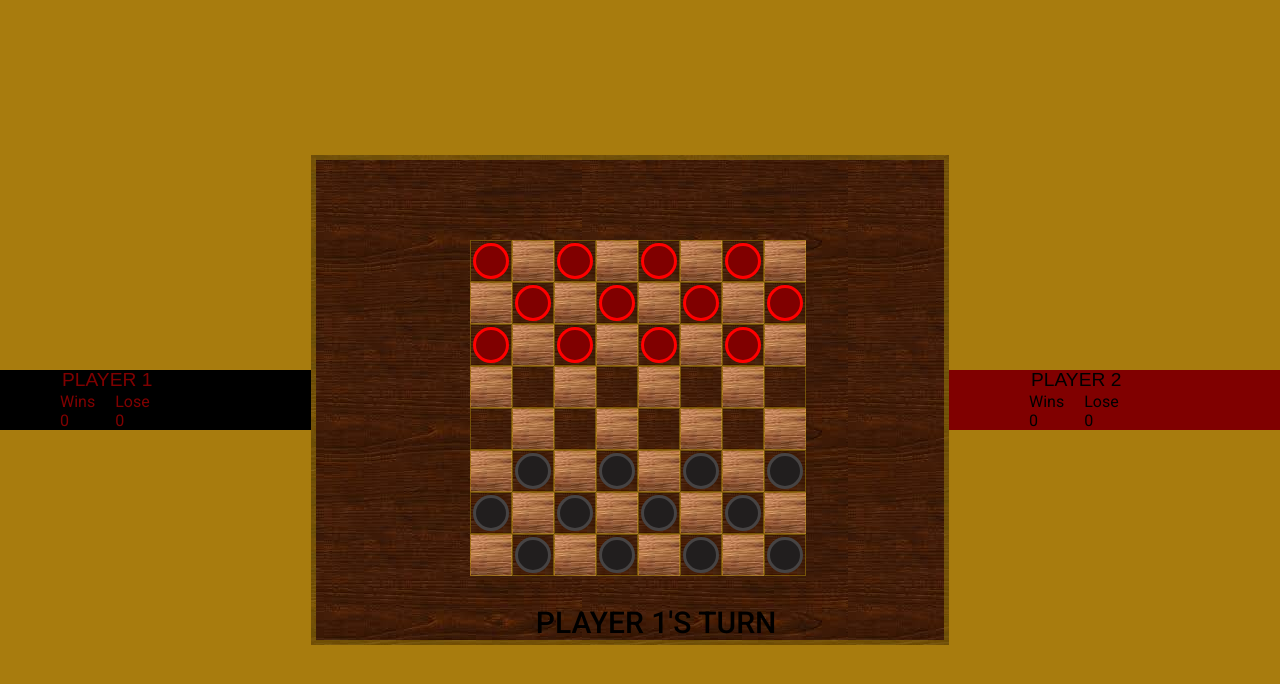
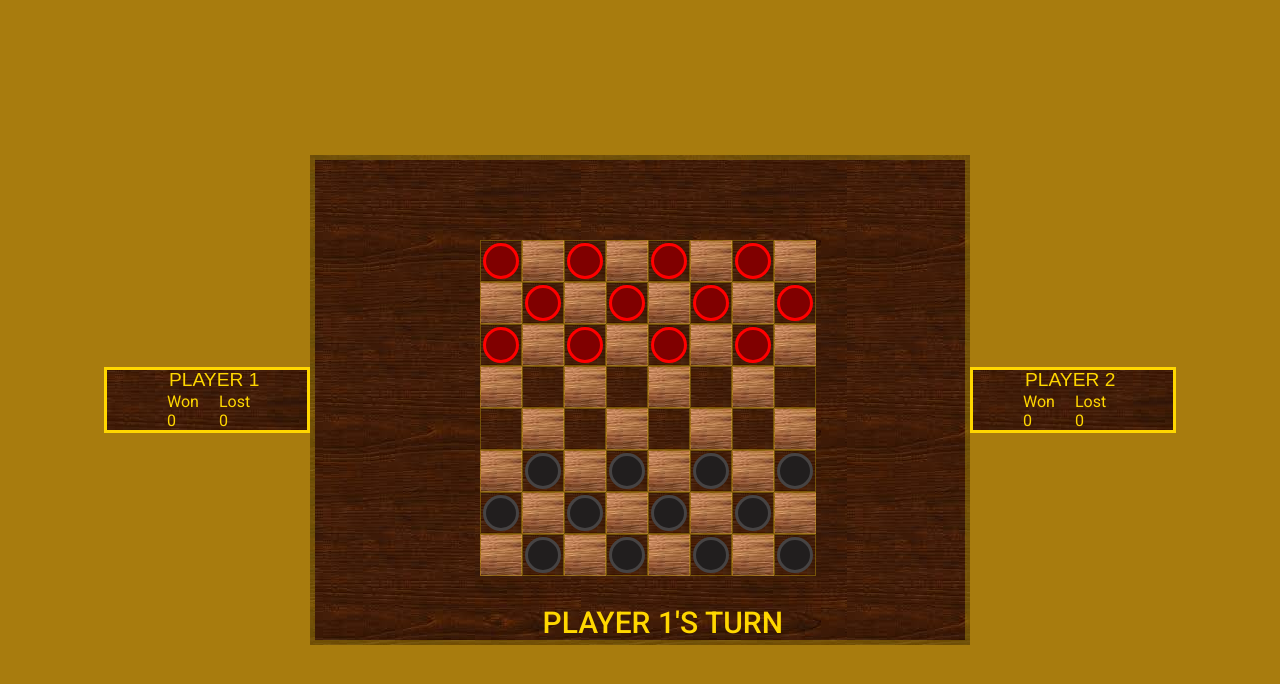
Before and after one commit to IKARProjects/ikarCheckers, an Angular app: page / in a window 1280 px wide. Shown: the top 684 px of the page. Built offline with nearby package versions, Linux system fonts and the light colour scheme.

Commit message:
added sound

```diff
--- a/src/app/component/checker-board/checker-board.component.html
+++ b/src/app/component/checker-board/checker-board.component.html
@@ -10,12 +10,12 @@
     />
     <div id="player1Score">
       <div class="playerWins">
-        <label for="player1Wins">Wins</label>
-        <div >{{ player1Wins }}</div>
+        <label for="player1Wins">Won</label>
+        <div>{{ player1Wins }}</div>
       </div>
       <div class="playerLose">
-        <label for="player1Lose">Lose</label>
-        <div >{{ player1Losses }}</div>
+        <label for="playerLose">Lost</label>
+        <div>{{ player1Losses }}</div>
       </div>
     </div>
   </div>
@@ -42,6 +42,7 @@
           <div
             *ngIf="!space.occupyingPiece"
             (click)="moveSelectedPiece(space.occupyingPiece, space.id)"
+            audio
             [ngClass]="
               (availableSpace1?.id === space.id &&
                 availableSpace1?.isPlayable) ||
@@ -53,7 +54,9 @@
                 ? 'availableSpace'
                 : ''
             "
-          ></div>
+          >
+
+          </div>
           <div
             (click)="moveSelectedPiece(space.occupyingPiece, space.id)"
             *ngIf="
@@ -112,12 +115,12 @@
     />
     <div id="player2Score">
       <div class="playerWins">
-        <label for="player2Wins">Wins</label>
+        <label for="playerWins">Won</label>
         <div>{{ player2Wins }}</div>
       </div>
-      <div class="player2Lose">
-        <label for="playerLose">Lose</label>
-        <div >{{ player2Losses }}</div>
+      <div class="playerLose">
+        <label for="playerLose">Lost</label>
+        <div>{{ player2Losses }}</div>
       </div>
     </div>
   </div>
--- a/src/app/component/checker-board/checker-board.component.scss
+++ b/src/app/component/checker-board/checker-board.component.scss
@@ -8,7 +8,7 @@ body {
 }
 
 #player1 {
-  color: black;
+  color: gold;
   font-size: 30px;
   font-weight: 500;
   position: absolute;
@@ -17,9 +17,10 @@ body {
 }
 
 .player1ScoreBoard {
-  color: maroon;
-  background-color: black;
-}
+  border: solid 3px gold;
+  width: 200px;
+  color: gold;
+background-image: url(../../../assets/images/woodgrain5.jpg);}
 #player1Name {
   font-size: larger;
   margin-left: 60px;
@@ -40,27 +41,32 @@ body {
   margin-right: 20px;
 }
 
+
+
 #player2 {
-  color: maroon;
+  color: gold;
   font-size: 30px;
   position: absolute;
   font-weight: 500;
   top: 0%;
 }
 .player2ScoreBoard {
-  background-color: maroon;
-}
+  border: solid 3px gold;
+
+  width: 200px;
+background-image: url(../../../assets/images/woodgrain5.jpg);}
 #player2Name {
   font-size: larger;
-  margin-left: 80px;
+  margin-left: 50px;
   border: none;
   color: gold;
   background-color: transparent;
 }
 
 #player2Score {
+  color:gold;
   display: flex;
-  margin-left: 80px;
+  margin-left: 50px;
   background-color: transparent;
   top: 0%;
 }
--- a/src/app/component/checker-board/checker-board.component.ts
+++ b/src/app/component/checker-board/checker-board.component.ts
@@ -129,6 +129,7 @@ export class CheckerBoardComponent implements OnInit {
       this.movePiece(this.availableSpace2!, currentSelcetedPieceSpace, spaceId);
       this.movePiece(this.availableSpace3!, currentSelcetedPieceSpace, spaceId);
       this.movePiece(this.availableSpace4!, currentSelcetedPieceSpace, spaceId);
+      this.playSound( "thump_005-82583.mp3");
 
       this.currentPlayerIdTurn = this.currentPlayerIdTurn === 1 ? 2 : 1;
       this.availableSpace1 = undefined;
@@ -162,6 +163,16 @@ export class CheckerBoardComponent implements OnInit {
         this.getAvailableSpace(spaceId, "", selectedPiece.isKing);
       }
     }
+  }
+
+
+
+
+  private playSound(sound:string) {
+    let audio = new Audio();
+    audio.src = "../../../assets/sounds/"+sound;
+    audio.load();
+    audio.play();
   }
 
   getAvailableSpace(
@@ -284,11 +295,13 @@ export class CheckerBoardComponent implements OnInit {
       if (availableSpace.occupyingPiece?.playerId === 1) {
         const spaceId = availableSpace.id;
         if (this.blackKingArray.includes(spaceId)) {
+          this.playSound("tada-fanfare-a-6313.mp3")
           availableSpace.occupyingPiece.isKing = true;
         }
       } else if (availableSpace.occupyingPiece?.playerId === 2) {
         const spaceId = availableSpace.id;
         if (this.redKingArray.includes(spaceId)) {
+          this.playSound("tada-fanfare-a-6313.mp3")
           availableSpace.occupyingPiece.isKing = true;
         }
       }
@@ -347,4 +360,11 @@ export class CheckerBoardComponent implements OnInit {
     this.addRowPairs(48);
     this.addPlayerPieces();
   }
+
+// var moveSelectedPieceSound;
+
+
+// moveSelectedPieceSFX(){
+// moveSelectedPieceSound=("")
+// }
 }
--- a/src/app/winner-dialog/winner-dialog.component.scss
+++ b/src/app/winner-dialog/winner-dialog.component.scss
@@ -14,7 +14,6 @@ left: 20%;
 }
 
 .button {
-  position: relative;
   top: 30%;
   right: 20%;
   color: gold;
--- a/src/styles.scss
+++ b/src/styles.scss
@@ -12,9 +12,9 @@ body { margin: 0; font-family: Roboto, "Helvetica Neue", sans-serif; }
 }
 
 #player1Name.mat-input-element::placeholder{
-    color: maroon;
+    color: gold;
  }
 
  #player2Name.mat-input-element::placeholder{
-    color: black;
+    color: gold;
  }
```
Also changed, not shown: 2 other files (tests, documents, lock files or other folders).
